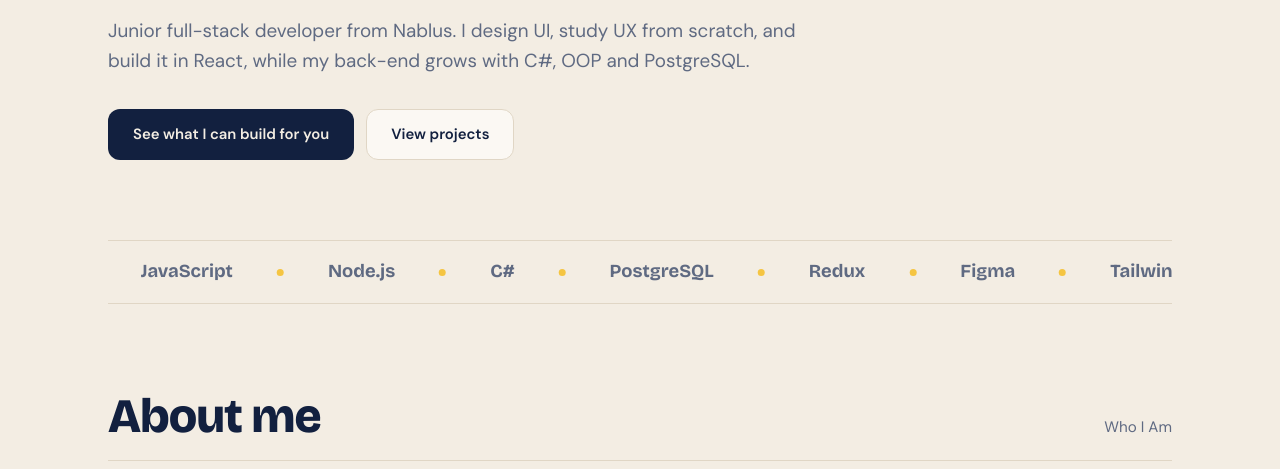
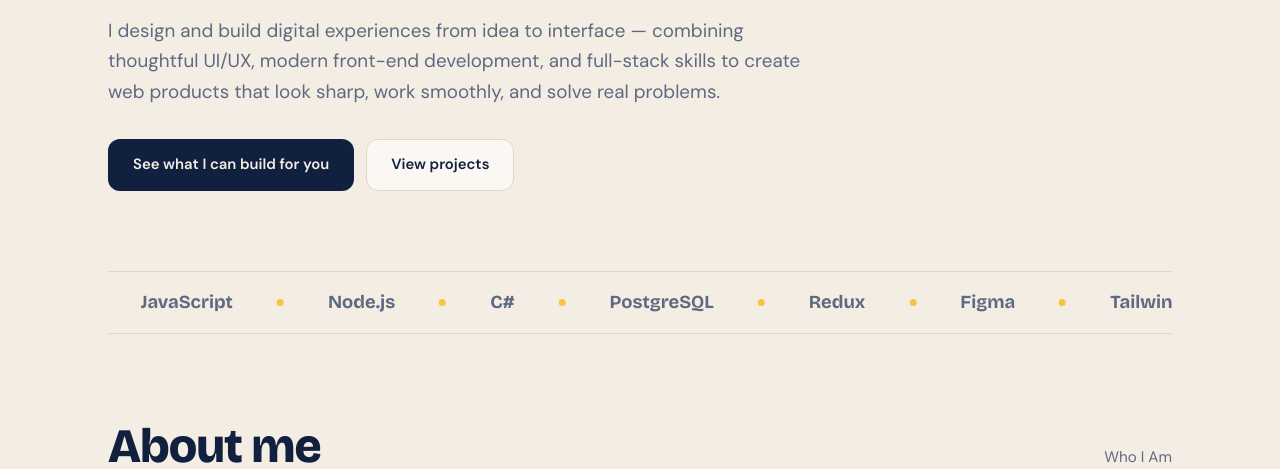
Before and after one commit to masaabuaisheh/portfolio, a plain HTML site: page index.html in a window 1280 px wide. Shown: the part 631-1100 px from the top of the page. Drawn offline with nearby package versions, Linux system fonts and the light colour scheme.

Commit message:
Update profile intro

```diff
--- a/index.html
+++ b/index.html
@@ -1172,9 +1172,10 @@
             <span class="rot" id="rot"><span>responsive websites</span></span>
           </div>
           <p>
-            Junior full-stack developer from Nablus. I design UI, study UX from
-            scratch, and build it in React, while my back-end grows with C#, OOP
-            and PostgreSQL.
+            I design and build digital experiences from idea to interface —
+            combining thoughtful UI/UX, modern front-end development, and
+            full-stack skills to create web products that look sharp, work
+            smoothly, and solve real problems.
           </p>
           <div class="row">
             <a class="btn btn-solid" href="#services"
```
